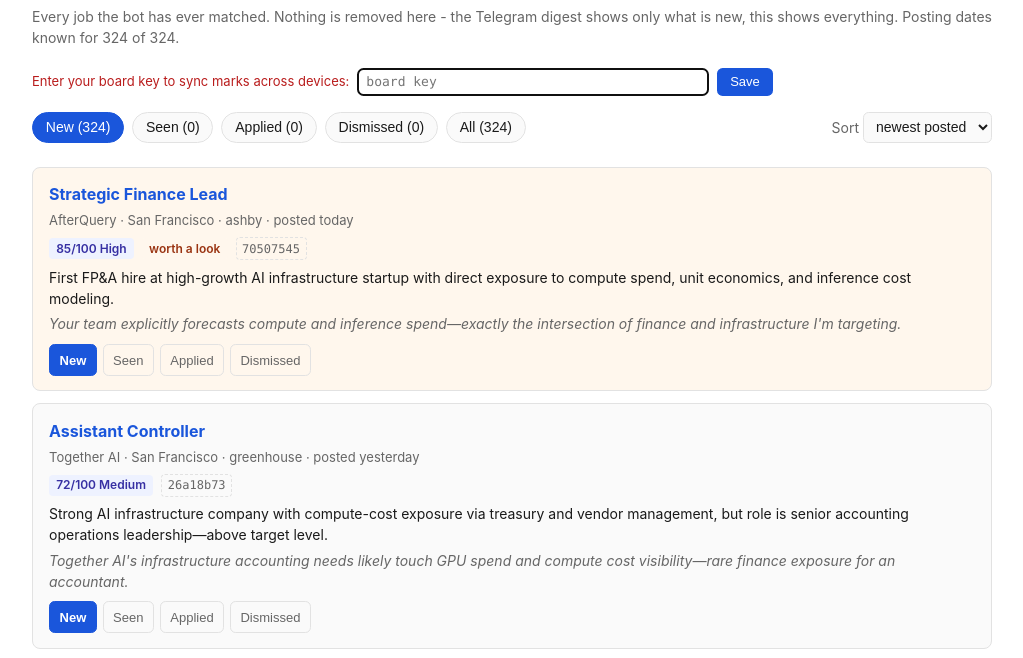
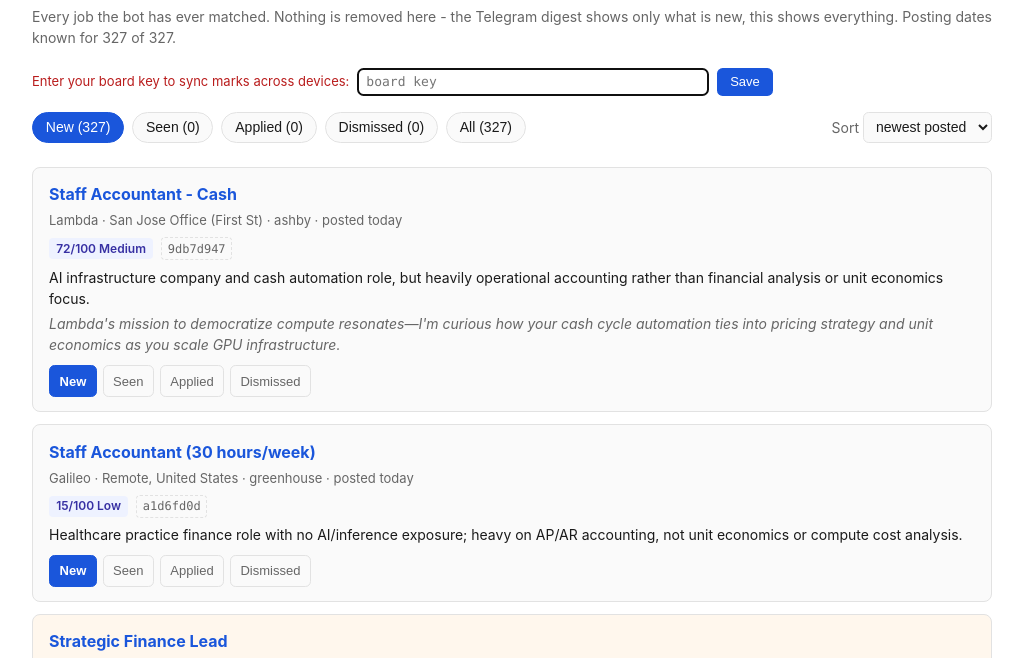
Before and after one commit to sanjayjainmd/job-board, a plain HTML site: page index.html in a window 1280 px wide. Shown: the part 64-722 px from the top of the page, without its empty margins (128-1151 px from the left). Drawn offline with Linux system fonts and the light colour scheme.

Commit message:
Board: 2026-11-24 22:56 UTC

```diff
--- a/index.html
+++ b/index.html
@@ -103,14 +103,14 @@ code { background: var(--badge); padding: .1rem .3rem; border-radius: .2rem; }
   <h1>Job Board</h1>
   <div class="sub">Every job the bot has ever matched. Nothing is removed here -
     the Telegram digest shows only what is new, this shows everything.
-    Posting dates known for 324 of 324.</div>
+    Posting dates known for 327 of 327.</div>
   <div id="sync"></div>
   <div class="controls">
-    <div class="tabs"><button class="tab" data-filter="new" data-label="New" aria-selected="false">New (324)</button>
+    <div class="tabs"><button class="tab" data-filter="new" data-label="New" aria-selected="false">New (327)</button>
 <button class="tab" data-filter="seen" data-label="Seen" aria-selected="false">Seen (0)</button>
 <button class="tab" data-filter="applied" data-label="Applied" aria-selected="false">Applied (0)</button>
 <button class="tab" data-filter="dismissed" data-label="Dismissed" aria-selected="false">Dismissed (0)</button>
-<button class="tab" data-filter="all" data-label="All" aria-selected="false">All (324)</button></div>
+<button class="tab" data-filter="all" data-label="All" aria-selected="false">All (327)</button></div>
     <label class="sortbox">Sort
       <select id="sort">
         <option value="posted">newest posted</option>
@@ -121,6 +121,21 @@ code { background: var(--badge); padding: .1rem .3rem; border-radius: .2rem; }
     </label>
   </div>
   <div id="list">
+<article class="job" data-ref="9db7d947" data-status="new" data-posted="1795478400" data-found="1795478400" data-score="72">
+  <h2><a href="https://jobs.ashbyhq.com/Lambda/f96f6d9b-ed54-46ae-ad65-bf01fd3404b3" target="_blank" rel="noopener">Staff Accountant - Cash</a></h2>
+  <div class="meta">Lambda &middot; San Jose Office (First St) &middot; ashby &middot; posted today</div>
+  <div class="row"><span class="badge">72/100 Medium</span><span class="ref" data-ref="9db7d947" title="click to copy">9db7d947</span></div>
+  <div class="reason">AI infrastructure company and cash automation role, but heavily operational accounting rather than financial analysis or unit economics focus.</div>
+  <div class="hook">Lambda&#x27;s mission to democratize compute resonates—I&#x27;m curious how your cash cycle automation ties into pricing strategy and unit economics as you scale GPU infrastructure.</div>
+  <div class="marks"><button class="mark" data-set="new" aria-pressed="true">New</button><button class="mark" data-set="seen" aria-pressed="false">Seen</button><button class="mark" data-set="applied" aria-pressed="false">Applied</button><button class="mark" data-set="dismissed" aria-pressed="false">Dismissed</button></div>
+</article>
+<article class="job" data-ref="a1d6fd0d" data-status="new" data-posted="1795478400" data-found="1795478400" data-score="15">
+  <h2><a href="https://job-boards.greenhouse.io/galileo/jobs/8959345002" target="_blank" rel="noopener">Staff Accountant (30 hours/week)</a></h2>
+  <div class="meta">Galileo &middot; Remote, United States &middot; greenhouse &middot; posted today</div>
+  <div class="row"><span class="badge">15/100 Low</span><span class="ref" data-ref="a1d6fd0d" title="click to copy">a1d6fd0d</span></div>
+  <div class="reason">Healthcare practice finance role with no AI/inference exposure; heavy on AP/AR accounting, not unit economics or compute cost analysis.</div>
+  <div class="marks"><button class="mark" data-set="new" aria-pressed="true">New</button><button class="mark" data-set="seen" aria-pressed="false">Seen</button><button class="mark" data-set="applied" aria-pressed="false">Applied</button><button class="mark" data-set="dismissed" aria-pressed="false">Dismissed</button></div>
+</article>
 <article class="job stretch" data-ref="70507545" data-status="new" data-posted="1795478400" data-found="1795478400" data-score="85">
   <h2><a href="https://jobs.ashbyhq.com/AfterQuery/2ab942af-da3d-461b-811f-5d568a666b03" target="_blank" rel="noopener">Strategic Finance Lead</a></h2>
   <div class="meta">AfterQuery &middot; San Francisco &middot; ashby &middot; posted today</div>
@@ -268,6 +283,13 @@ code { background: var(--badge); padding: .1rem .3rem; border-radius: .2rem; }
   <div class="row"><span class="badge">92/100 High</span><span class="ref" data-ref="7df02c5e" title="click to copy">7df02c5e</span></div>
   <div class="reason">First finance hire at AI infrastructure startup building models end-to-end, owning compute economics, pricing and unit economics directly.</div>
   <div class="hook">Your commitment to modeling research spending and compute-delivery cost structures aligns perfectly with Mirendil&#x27;s mission to democratize frontier AI R&amp;D through efficient infrastructure deployment.</div>
+  <div class="marks"><button class="mark" data-set="new" aria-pressed="true">New</button><button class="mark" data-set="seen" aria-pressed="false">Seen</button><button class="mark" data-set="applied" aria-pressed="false">Applied</button><button class="mark" data-set="dismissed" aria-pressed="false">Dismissed</button></div>
+</article>
+<article class="job" data-ref="bc52069e" data-status="new" data-posted="1793923200" data-found="1795478400" data-score="35">
+  <h2><a href="https://job-boards.greenhouse.io/launchdarkly/jobs/7978447003" target="_blank" rel="noopener">Pricing and Packaging Insights Lead</a></h2>
+  <div class="meta">LaunchDarkly &middot; Remote - US &middot; greenhouse &middot; posted 18d ago</div>
+  <div class="row"><span class="badge">35/100 Low</span><span class="ref" data-ref="bc52069e" title="click to copy">bc52069e</span></div>
+  <div class="reason">Strong pricing/unit economics expertise, but role requires 12+ years and broader RevOps scope, not AI infrastructure focus.</div>
   <div class="marks"><button class="mark" data-set="new" aria-pressed="true">New</button><button class="mark" data-set="seen" aria-pressed="false">Seen</button><button class="mark" data-set="applied" aria-pressed="false">Applied</button><button class="mark" data-set="dismissed" aria-pressed="false">Dismissed</button></div>
 </article>
 <article class="job" data-ref="ed18412b" data-status="new" data-posted="1793923200" data-found="1794614400" data-score="92">
```
